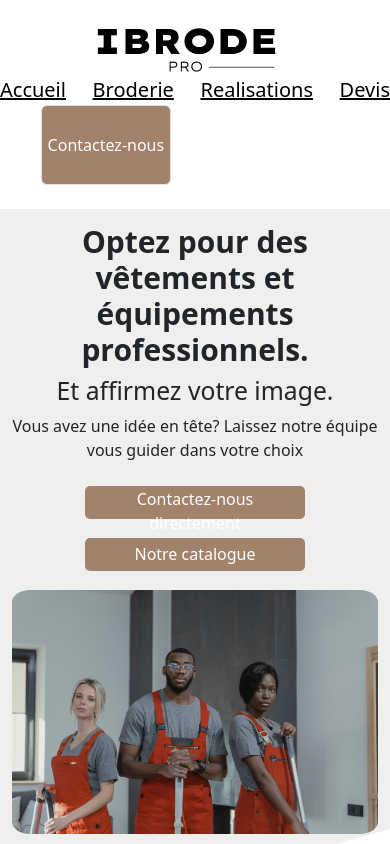
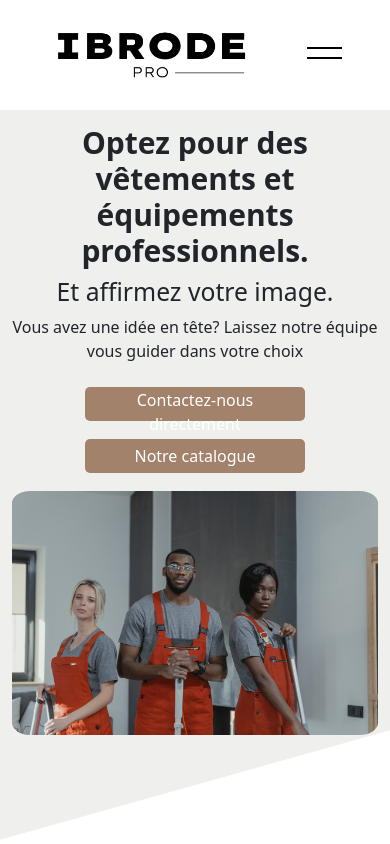
Before and after one commit to ikoios/AFPA, a React (Vite) app in the folder IbrodePro/: page / in a window 390 px wide. Shown: the top 844 px of the page. Built offline with nearby package versions, Linux system fonts and the light colour scheme.

Commit message:
add burger menu

```diff
--- a/IbrodePro/package.json
+++ b/IbrodePro/package.json
@@ -20,6 +20,7 @@
     "react-bootstrap": "^2.10.5",
     "react-burger-menu": "^3.0.9",
     "react-dom": "^18.3.1",
+    "react-responsive": "^10.0.0",
     "react-router-dom": "^6.28.0",
     "react-slick": "^0.30.2",
     "slick-carousel": "^1.8.1",
--- a/IbrodePro/src/App.jsx
+++ b/IbrodePro/src/App.jsx
@@ -15,14 +15,11 @@ function App() {
       <Router
         future={{
           v7_startTransition: true,
+          v7_relativeSplatPath: true,
         }}
       >
         <NavBar />
-        <Routes
-          future={{
-            v7_startTransition: true,
-          }}
-        >
+        <Routes>
           <Route path="/" element={<Home />} />
           <Route path="/broderie" element={<Embroidery />} />
           <Route path="/realisations" element={<Realisations />} />
--- a/IbrodePro/src/components/layouts/NavBar.jsx
+++ b/IbrodePro/src/components/layouts/NavBar.jsx
@@ -1,9 +1,16 @@
 import { Nav } from "react-bootstrap";
+import img_logo from "../../assets/Ibrode_logo.png";
 import ButtonList from "../ButtonList";
-import img_logo from "../../assets/Ibrode_logo.png";
 import { Link } from "react-router-dom";
+import { useEffect, useRef, useState } from "react";
+import { useMediaQuery } from "react-responsive";
+import "../../css/navbar.css";
 
 const NavBar = () => {
+  const [isOpen, setIsOpen] = useState(false);
+
+  const isMobile = useMediaQuery({ maxWidth: 768 });
+
   const links = {
     Accueil: "/",
     Broderie: "broderie",
@@ -11,7 +18,61 @@ const NavBar = () => {
     Devis: "devis",
   };
 
+  const toggleBurgerMenu = () => {
+    setIsOpen(!isOpen);
+  };
+
   return (
+    <>
+      {isMobile ? (
+        <div className="menu-wrapper">
+          {isOpen ? (
+            <>
+              <div className="container-close">
+                <img
+                  src={img_logo}
+                  alt="Ibrodepro-logo"
+                  className="w-50 px-0"
+                />
+                <button className="close-button" onClick={toggleBurgerMenu}>
+                  ✕
+                </button>
+              </div>
+              <nav
+                className={`menu-content ${isOpen ? "fade-in" : "fade-out"}`}
+              >
+                <div className={`div-content ${isOpen ? "slide-in" : ""}`}>
+                  {Object.entries(links).map(([key, value]) => (
+                    <Link
+                      to={value}
+                      key={key}
+                      className="menu-item"
+                      onClick={toggleBurgerMenu}
+                    >
+                      {key}
+                    </Link>
+                  ))}
+                </div>
+                <div className="div-contact">
+                  <button
+                    className={`contact ${isOpen ? "slide-in" : "slide-out"}`}
+                  >
+                    Contactez-nous
+                  </button>
+                </div>
+              </nav>
+            </>
+          ) : (
+            <div className="container-burger">
+              <img src={img_logo} alt="Ibrodepro-logo" className="w-50 px-0" />
+              <button className="burger-button" onClick={toggleBurgerMenu}>
+                <span className="line line1" />
+                <span className="line line2" />
+              </button>
+            </div>
+          )}
+        </div>
+      ) : (
         <Nav className="py-4 d-flex align-items-center justify-content-between">
           <Nav.Item className="text-center">
             <img src={img_logo} alt="Ibrodepro-logo" className="w-50 px-0" />
@@ -32,6 +93,8 @@ const NavBar = () => {
             />
           </Nav.Item>
         </Nav>
+      )}
+    </>
   );
 };
 
--- a/IbrodePro/src/css/formHome.css
+++ b/IbrodePro/src/css/formHome.css
@@ -20,7 +20,7 @@ label {
     margin-top: 5vh;
 }
 
-.divButton Button {
+.divButton button {
     background: rgb(163, 130, 108);
     border: none;
     margin-bottom: 5%;
--- /dev/null
+++ b/IbrodePro/src/css/navbar.css
@@ -0,0 +1,175 @@
+.menu-wrapper {
+    position: relative;
+    z-index: 1;
+}
+
+.menu-content {
+    display: flex;
+    align-items: center;
+    flex-direction: column;
+    position: fixed;
+    width: 250px;
+    height: 100%;
+    width: 100%;
+    background: rgb(239, 239, 238);
+    color: #b8b7ad;
+}
+
+.container-close {
+    display: flex;
+    justify-content: space-evenly;
+    align-items: center;
+    height: 13vh;
+}
+
+.close-button {
+    font-size: 30px;
+    border: none;
+    background: transparent;
+    width: 2.2rem;
+}
+
+.div-content {
+    display: flex;
+    flex-wrap: wrap;
+    width: 90%;
+    margin-top: 20vh;
+}
+
+.menu-item {
+    text-decoration: none;
+    font-size: 30px;
+    color: black;
+    width: 100%;
+}
+
+.div-contact {
+    height: 8rem;
+    text-align: center;
+    width: 100%;
+}
+
+.contact {
+    background: rgb(163, 130, 108);
+    border: none;
+    padding-left: 15%;
+    padding-right: 15%;
+    height: 8rem;
+    color: white;
+    border-radius: 5px;
+    font-size: 19px;
+    font-weight: lighter;
+    margin-top: 25vh;
+}
+
+.container-burger {
+    display: flex;
+    justify-content: space-evenly;
+    align-items: center;
+    height: 13vh;
+}
+
+.burger-button {
+    width: 36px;
+    height: 30px;
+    background: transparent;
+    border: none;
+    cursor: pointer;
+    display: flex;
+    flex-direction: column;
+    justify-content: center;
+    gap: 4px;
+    z-index: 1;
+}
+
+.line {
+    width: 2.2rem;
+    height: 2px;
+    margin-bottom: 4px;
+    background-color: black;
+}
+
+/* Animations */
+
+@keyframes fadeIn {
+    from {
+        opacity: 0;
+    }
+
+    to {
+        opacity: 1;
+    }
+}
+
+@keyframes fadeOut {
+    from {
+        opacity: 1;
+    }
+
+    to {
+        opacity: 0;
+    }
+}
+
+@keyframes slideIn {
+    from {
+        transform: translateY(100%);
+        opacity: 0;
+    }
+
+    to {
+        transform: translateY(0);
+        opacity: 1;
+    }
+}
+
+@keyframes slideOut {
+    from {
+        transform: translateY(0);
+        opacity: 1;
+    }
+
+    to {
+        transform: translateY(100%);
+        opacity: 0;
+    }
+}
+
+
+.menu-content {
+    animation-duration: 0.8s;
+}
+
+.menu-content.fade-in {
+    animation-name: fadeIn;
+}
+
+.menu-content.fade-out {
+    animation-name: fadeOut;
+}
+
+.div-content {
+    animation-duration: 0.3s;
+    animation-fill-mode: forwards;
+}
+
+.div-content.slide-in {
+    animation: slideIn 0.3s forwards;
+}
+
+.div-content.slide-out {
+    animation: slideOut 0.3s forwards;
+}
+
+.contact {
+    animation-duration: 0.8s;
+    animation-fill-mode: forwards;
+}
+
+.contact.slide-in {
+    animation: slideIn 0.8s forwards;
+}
+
+.contact.slide-out {
+    animation: slideOut 0.8s forwards;
+}
--- a/IbrodePro/src/views/Devis.jsx
+++ b/IbrodePro/src/views/Devis.jsx
@@ -1,6 +1,5 @@
 import TextFormDevis from "../components/textFormDevis";
 import FormHome from "../components/FormHome";
-import { Container } from "react-bootstrap";
 import "../css/devis.css";
 
 const Devis = () => {
--- a/IbrodePro/src/views/Realisations.jsx
+++ b/IbrodePro/src/views/Realisations.jsx
@@ -34,7 +34,7 @@ const Realisations = () => {
   }, []);
 
   return (
-    <div className="containerRealisations">
+    <div className="containerRealisations ">
       <div className="cardRealisations">
         <h2 id="slide-in-elem-realisations" className="titleRealisations">
           <strong>Ils nous font confiance</strong>
```
Also changed, not shown: 2 other files (tests, documents, lock files or other folders). Lines whose indentation alone changed are shown as unchanged.
